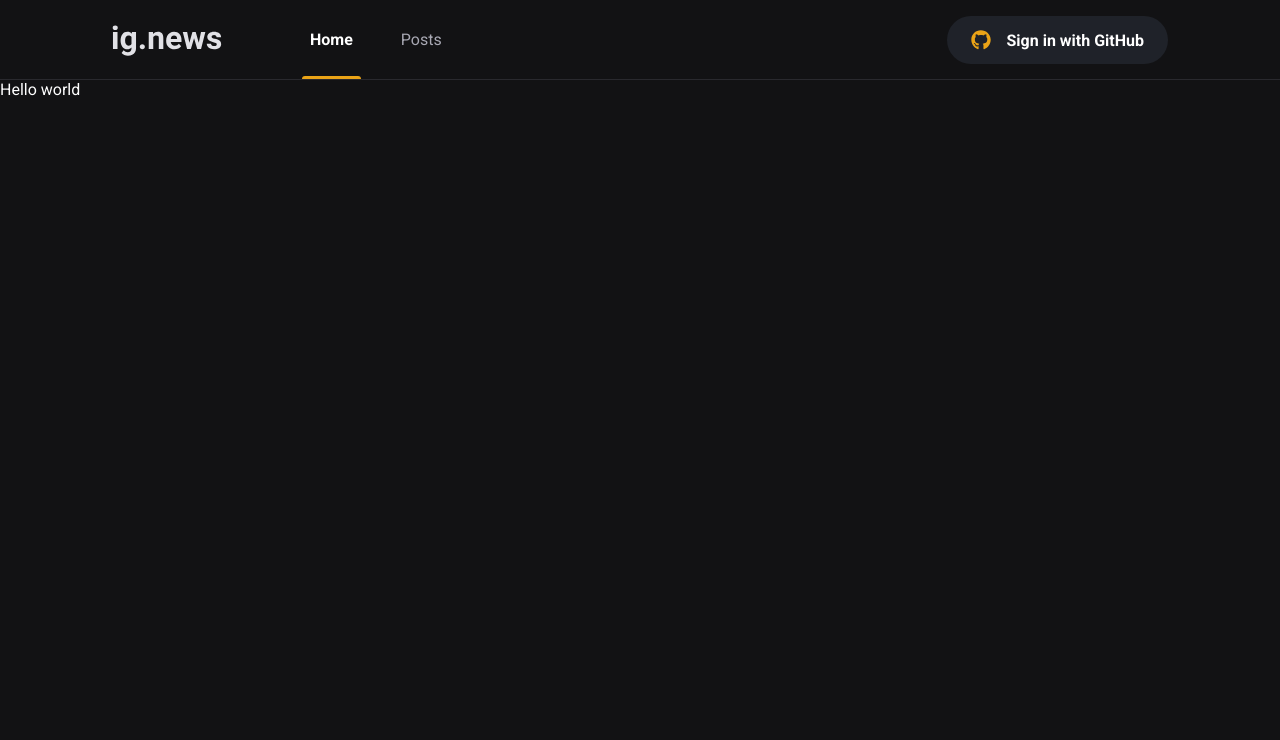
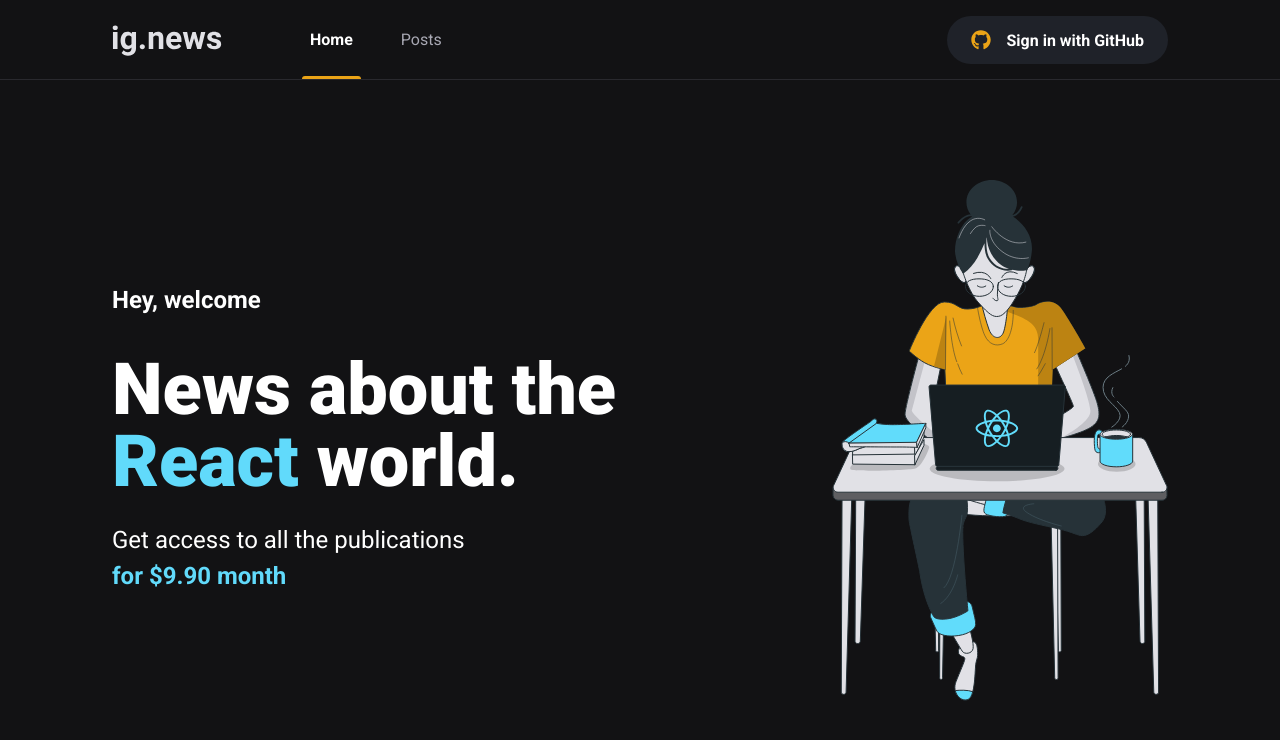
Before and after one commit to mateuslopescastro/blog-by-subscription, a Next.js app: page / in a window 1280 px wide. Shown: the top 740 px of the page. Built offline with nearby package versions, Linux system fonts and the light colour scheme.

Commit message:
feat: Home page

```diff
--- a/src/pages/index.tsx
+++ b/src/pages/index.tsx
@@ -1,4 +1,6 @@
 import Head from "next/head";
+
+import css from "../styles/pages/home.module.scss";
 
 export default function Home() {
   return (
@@ -7,7 +9,22 @@
         <title>Home | ig.news</title>
       </Head>
 
-      <span>Hello world</span>
+      <main className={css.contentContainer}>
+        <section className={css.hero}>
+          <span>Hey, welcome</span>
+
+          <h1>
+            News about the <span>React</span> world.
+          </h1>
+
+          <p>
+            Get access to all the publications <br />
+            <span>for $9.90 month</span>
+          </p>
+        </section>
+
+        <img src="/images/avatar.svg" alt="Girl coding" />
+      </main>
     </>
   );
 }
--- /dev/null
+++ b/src/styles/pages/home.module.scss
@@ -0,0 +1,44 @@
+.contentContainer {
+  max-width: 1120px;
+  height: calc(100vh - 5rem);
+
+  margin: 0 auto;
+  padding: 0 2rem;
+
+  display: flex;
+  align-items: center;
+  justify-content: space-between;
+}
+
+.hero {
+  max-width: 600px;
+
+  > span {
+    font-size: 1.5rem;
+    font-weight: bold;
+  }
+
+  h1 {
+    line-height: 4.5rem;
+
+    font-size: 4.5rem;
+    font-weight: 900;
+
+    margin-top: 2.5rem;
+
+    span {
+      color: var(--cyan-500);
+    }
+  }
+
+  p {
+    font-size: 1.5rem;
+    line-height: 2.25rem;
+    margin-top: 1.5rem;
+
+    span {
+      color: var(--cyan-500);
+      font-weight: bold;
+    }
+  }
+}
```
Also changed, not shown: public/images/avatar.svg (added).
